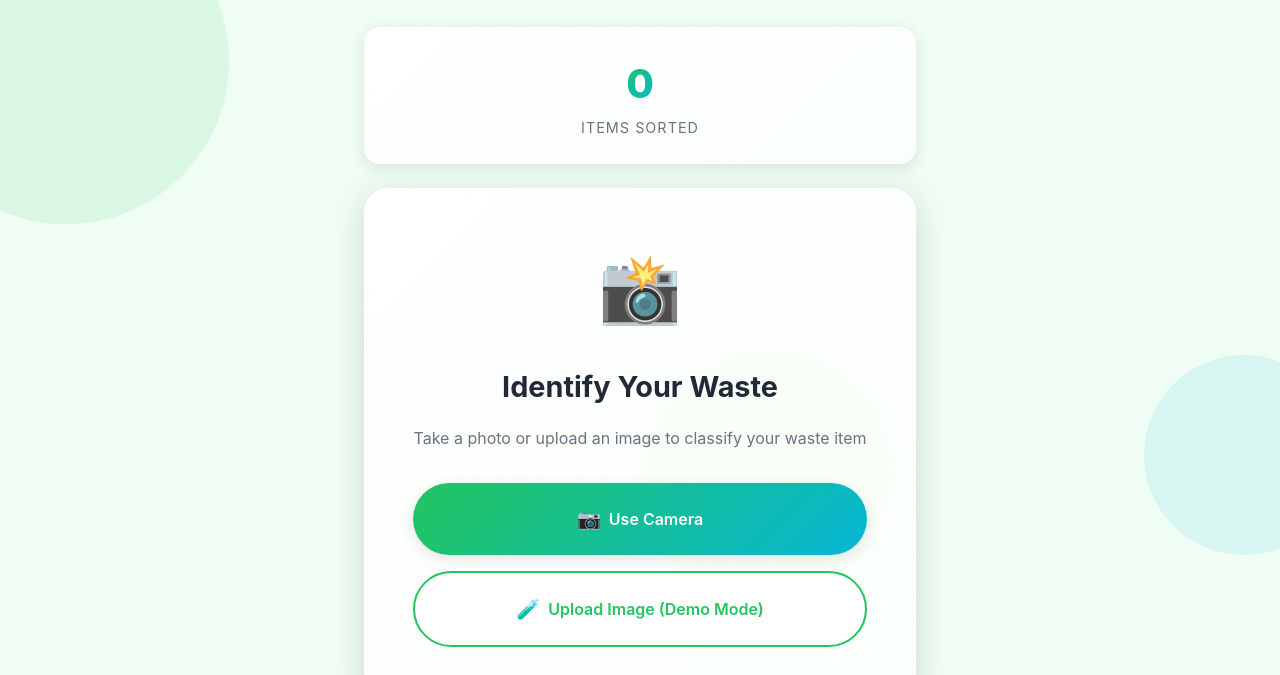
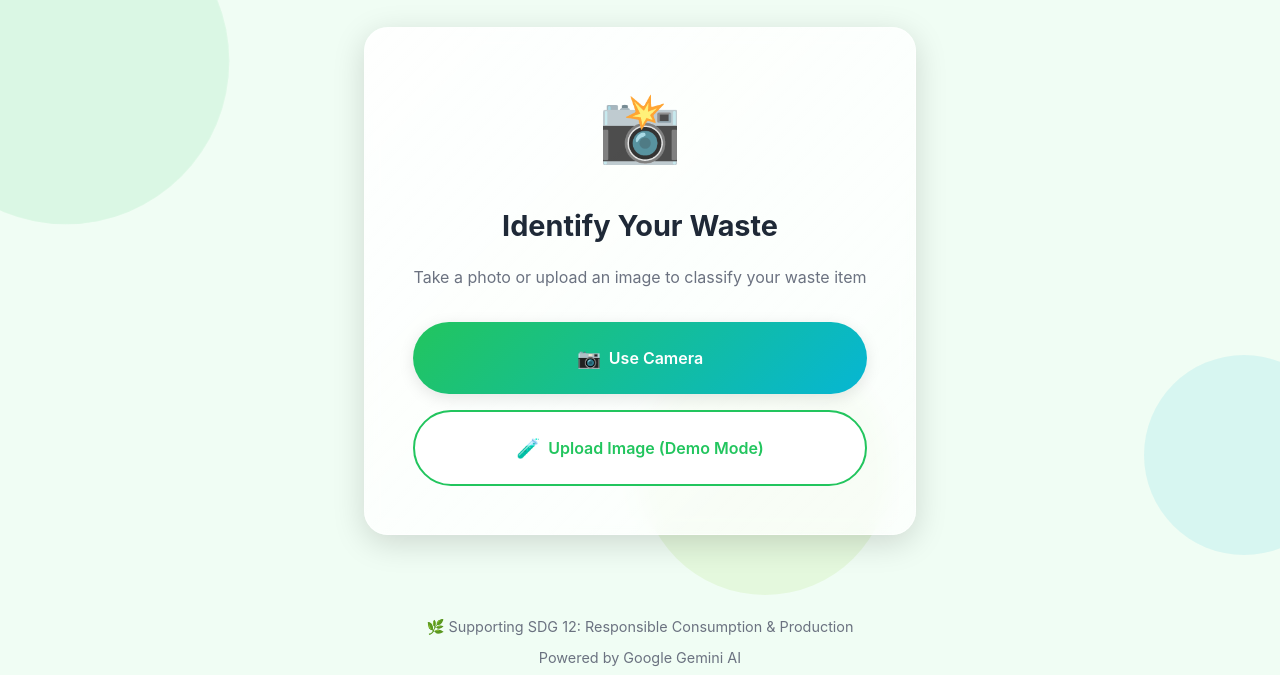
Before and after one commit to Manjarink/EcoSort-AI, a website: page index.html in a window 1280 px wide. Shown: the part 125-800 px from the top of the page. Drawn offline with Linux system fonts and the light colour scheme.

Commit message:
Refactor: Remove stats counter feature

```diff
--- a/index.html
+++ b/index.html
@@ -27,13 +27,7 @@
             <p class="tagline">Sort smarter, waste better, protect our planet</p>
         </header>
 
-        <!-- Stats Counter -->
-        <div class="stats-card" id="statsCard">
-            <div class="stat-item">
-                <span class="stat-number" id="itemCount">0</span>
-                <span class="stat-label">Items Sorted</span>
-            </div>
-        </div>
+        <!-- Stats Counter Removed -->
 
         <!-- Main Card -->
         <main class="main-card">
--- a/styles.css
+++ b/styles.css
@@ -187,42 +187,7 @@ body {
     font-style: italic;
 }
 
-/* ===================================
-   Stats Card
-   =================================== */
-.stats-card {
-    background: var(--gradient-card);
-    backdrop-filter: blur(10px);
-    border-radius: var(--radius-md);
-    padding: var(--spacing-md);
-    box-shadow: var(--shadow-md);
-    text-align: center;
-    margin-bottom: var(--spacing-md);
-    border: 1px solid rgba(255, 255, 255, 0.5);
-    animation: fadeIn 0.6s ease 0.2s backwards;
-}
-
-.stat-item {
-    display: flex;
-    flex-direction: column;
-    align-items: center;
-}
-
-.stat-number {
-    font-size: 2.5rem;
-    font-weight: 800;
-    background: var(--gradient-primary);
-    -webkit-background-clip: text;
-    -webkit-text-fill-color: transparent;
-    background-clip: text;
-}
-
-.stat-label {
-    font-size: 0.9rem;
-    color: var(--color-text-light);
-    text-transform: uppercase;
-    letter-spacing: 1px;
-}
+/* Stats Card Removed */
 
 /* ===================================
    Main Card
```
